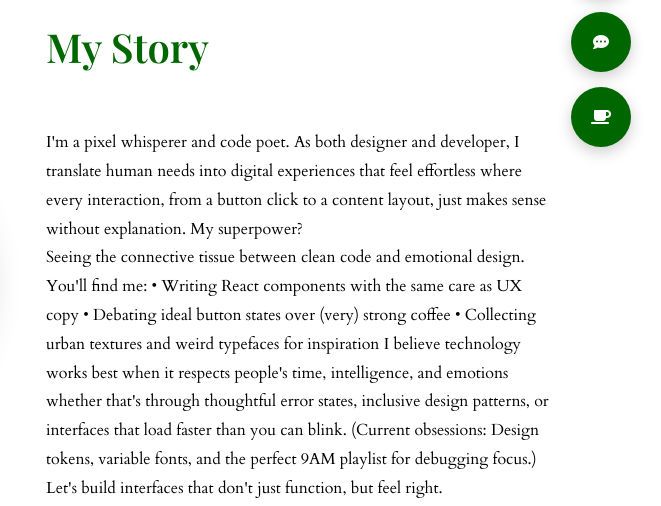
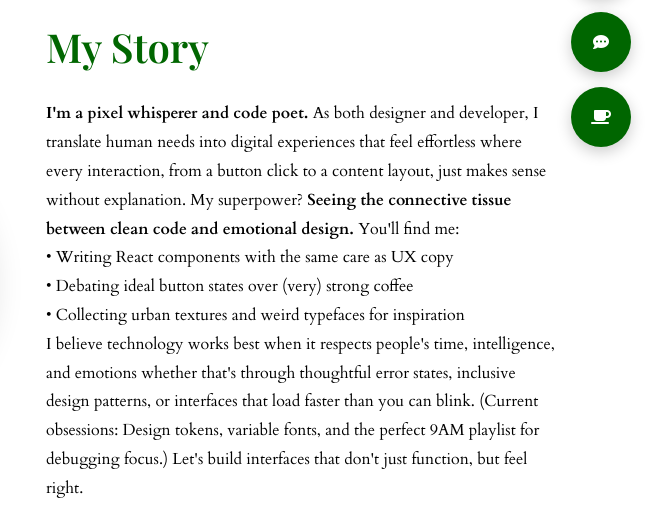
Before and after one commit to Ronnieatok/zgenkenya.blog, a plain HTML site: page about.html in a window 1280 px wide. Shown: the part 623-1129 px from the top of the page, 619-1280 px from the left. Drawn offline with nearby package versions, Linux system fonts and the light colour scheme.

Commit message:
Update about.html

```diff
--- a/about.html
+++ b/about.html
@@ -556,14 +556,14 @@
             </div>
             <div class="about-content">
                 <h2>My Story</h2>
-                <p><br>I'm a pixel whisperer and code poet.</b>
+                <p><b>I'm a pixel whisperer and code poet.</b>
 
-As both designer and developer, I translate human needs into digital experiences that feel effortless where every interaction, from a button click to a content layout, just makes sense without explanation. My superpower? <br>Seeing the connective tissue between clean code and emotional design.</br>
+As both designer and developer, I translate human needs into digital experiences that feel effortless where every interaction, from a button click to a content layout, just makes sense without explanation. My superpower? <b>Seeing the connective tissue between clean code and emotional design.</b>
 
-You'll find me:
-• Writing React components with the same care as UX copy
-• Debating ideal button states over (very) strong coffee
-• Collecting urban textures and weird typefaces for inspiration
+You'll find me:<br>
+• Writing React components with the same care as UX copy<br>
+• Debating ideal button states over (very) strong coffee<br>
+• Collecting urban textures and weird typefaces for inspiration<br>
 
 I believe technology works best when it respects people's time, intelligence, and emotions whether that's through thoughtful error states, inclusive design patterns, or interfaces that load faster than you can blink.
 
```
